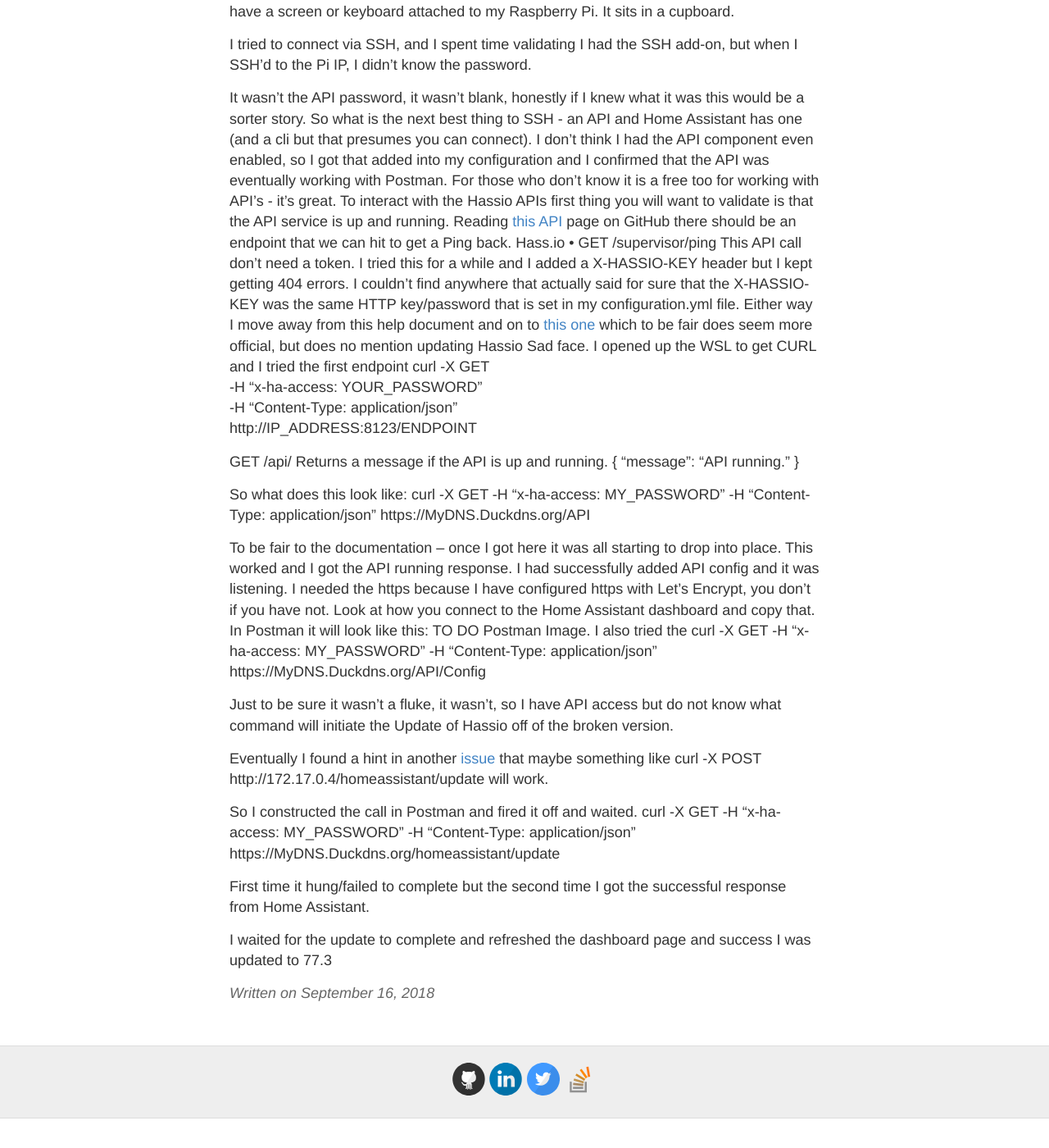
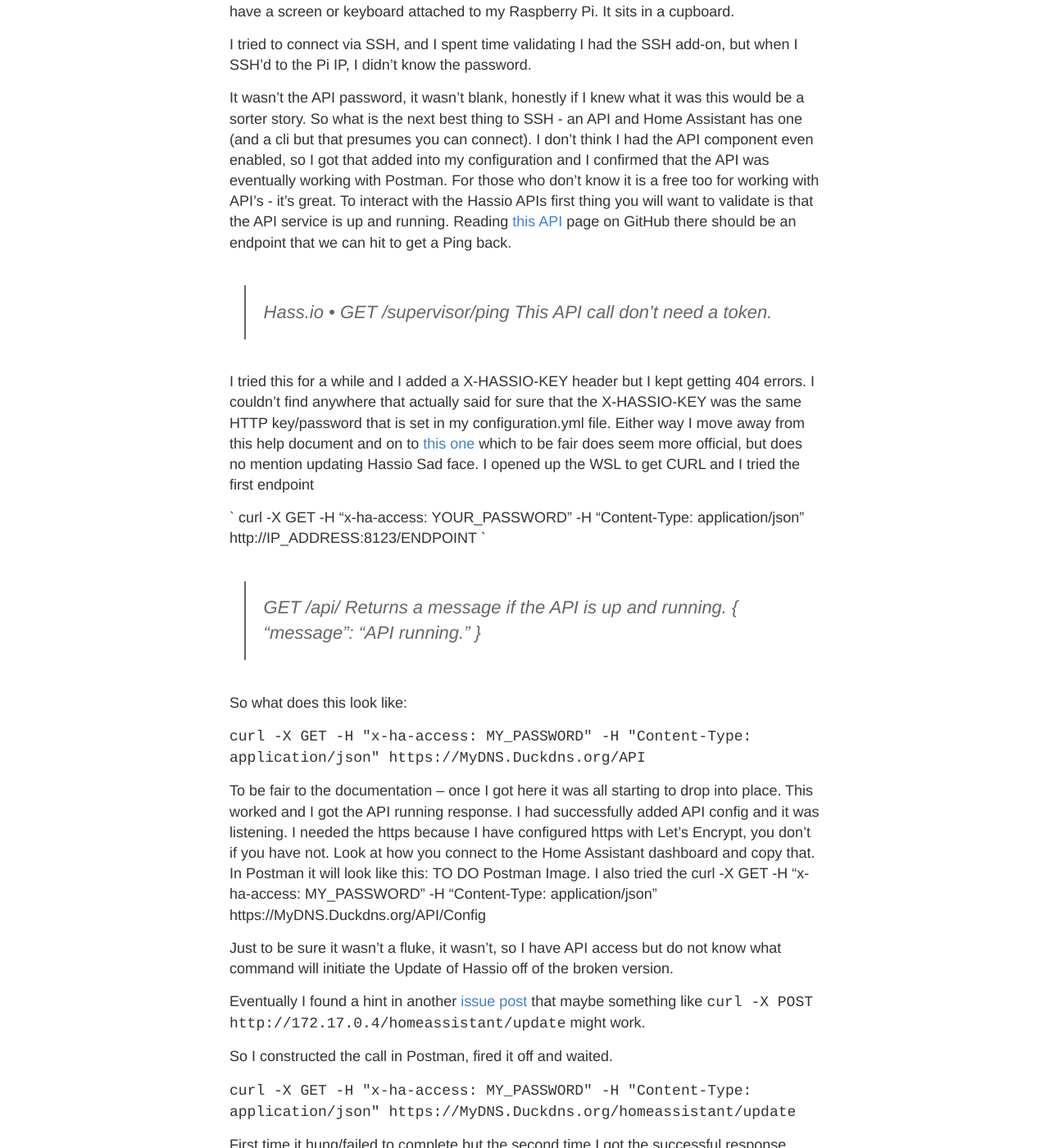
Before and after one commit to ctolan/ctolan.github.io, a Jekyll site: the page built from _posts/2018-09-16-Updated-Hassio.md, in a window 1280 px wide and 1400 px high, scrolled down 326 px. Shown: the whole window at 82% size. Built offline with Jekyll 4.4.1, drawn with Linux system fonts in a browser that asks for light colours; comment, search, counter and statistics services are not loaded; before the commit the page ends 1690 px from its top, so only the background shows below that.

Commit message:
Improved markdown.

```diff
--- a/_posts/2018-09-16-Updated-Hassio.md
+++ b/_posts/2018-09-16-Updated-Hassio.md
@@ -11,24 +11,25 @@
 It wasn't the API password, it wasn't blank, honestly if I knew what it was this would be a sorter story.
 So what is the next best thing to SSH - an API and Home Assistant has one (and a cli but that presumes you can connect). I don’t think I had the API component even enabled, so I got that added into my configuration and I confirmed that the API was eventually working with Postman. For those who don't know it is a free too for working with API's - it's great.
 To interact with the Hassio APIs first thing you will want to validate is that the API service is up and running. Reading <a href="https://github.com/home-assistant/hassio/blob/dev/API.md"> this API</a> page on GitHub there should be an endpoint that we can hit to get a Ping back.
-  Hass.io
+ > Hass.io
   •	GET /supervisor/ping
   This API call don't need a token.
+
 I tried this for a while and I added a X-HASSIO-KEY header but I kept getting 404 errors. I couldn’t find anywhere that actually said for sure that the X-HASSIO-KEY was the same HTTP key/password that is set in my configuration.yml file. Either way I move away from this help document and on to <a href="https://developers.home-assistant.io/docs/en/external_api_rest.html">this one</a> which to be fair does seem more official, but does no mention updating Hassio Sad face.
 I opened up the WSL to get CURL and I tried the first endpoint
-  curl -X GET \
-    -H "x-ha-access: YOUR_PASSWORD" \
-    -H "Content-Type: application/json" \
-    http://IP_ADDRESS:8123/ENDPOINT
 
-GET /api/
+`  curl -X GET -H "x-ha-access: YOUR_PASSWORD" -H "Content-Type: application/json" http://IP_ADDRESS:8123/ENDPOINT
+`
+
+> GET /api/
   Returns a message if the API is up and running.
   {
     "message": "API running."
   }
 
 So what does this look like:
-curl -X GET -H "x-ha-access: MY_PASSWORD" -H "Content-Type: application/json" https://MyDNS.Duckdns.org/API
+
+`curl -X GET -H "x-ha-access: MY_PASSWORD" -H "Content-Type: application/json" https://MyDNS.Duckdns.org/API`
 
 To be fair to the documentation – once I got here it was all starting to drop into place. This worked and I got the API running response. I had successfully added API config and it was listening.
 I needed the https because I have configured https with Let’s Encrypt, you don’t if you have not. Look at how you connect to the Home Assistant dashboard and copy that.
@@ -39,10 +40,12 @@
 
 Just to be sure it wasn’t a fluke, it wasn’t, so I have API access but do not know what command will initiate the Update of Hassio off of the broken version.
 
-Eventually I found a hint in another <a href="https://community.home-assistant.io/t/hass-io-not-running-after-upgrade/23980">issue</a> that maybe something like curl -X POST http://172.17.0.4/homeassistant/update will work.
+Eventually I found a hint in another <a href="https://community.home-assistant.io/t/hass-io-not-running-after-upgrade/23980">issue post</a> that maybe something like `curl -X POST http://172.17.0.4/homeassistant/update` might work.
 
-So I constructed the call in Postman and fired it off and waited.
-  curl -X GET -H "x-ha-access: MY_PASSWORD" -H "Content-Type: application/json" https://MyDNS.Duckdns.org/homeassistant/update
+So I constructed the call in Postman, fired it off and waited.
+
+`curl -X GET -H "x-ha-access: MY_PASSWORD" -H "Content-Type: application/json"
+https://MyDNS.Duckdns.org/homeassistant/update `
 
 First time it hung/failed to complete but the second time I got the successful response from Home Assistant.
 
```
